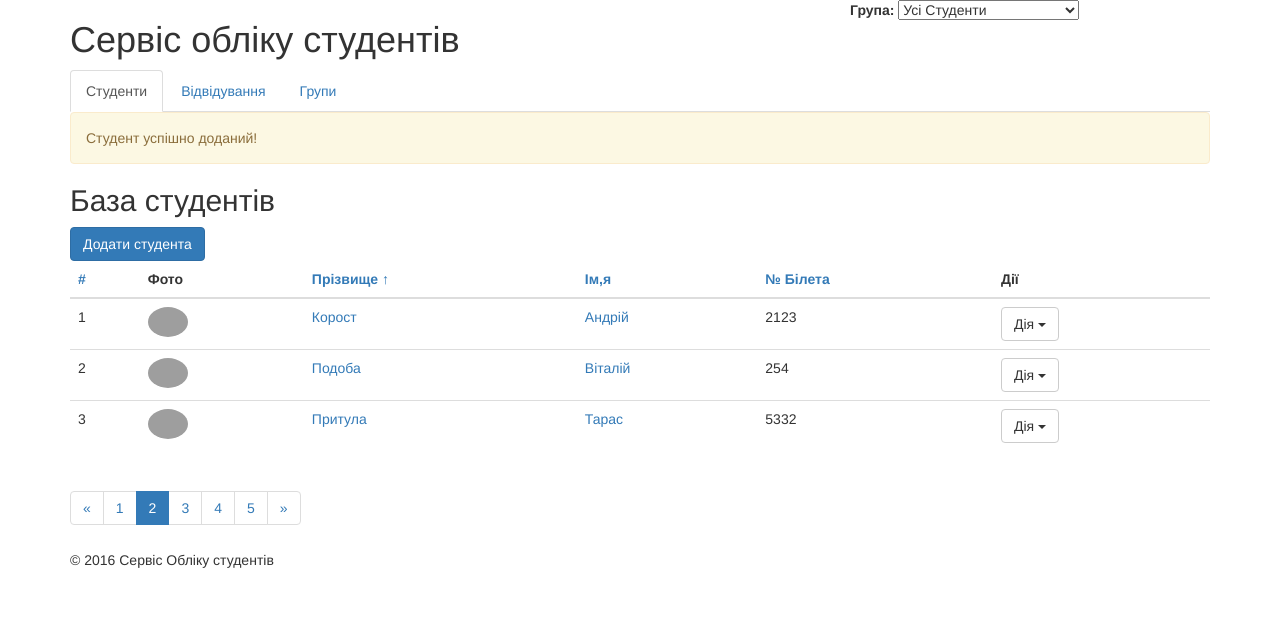
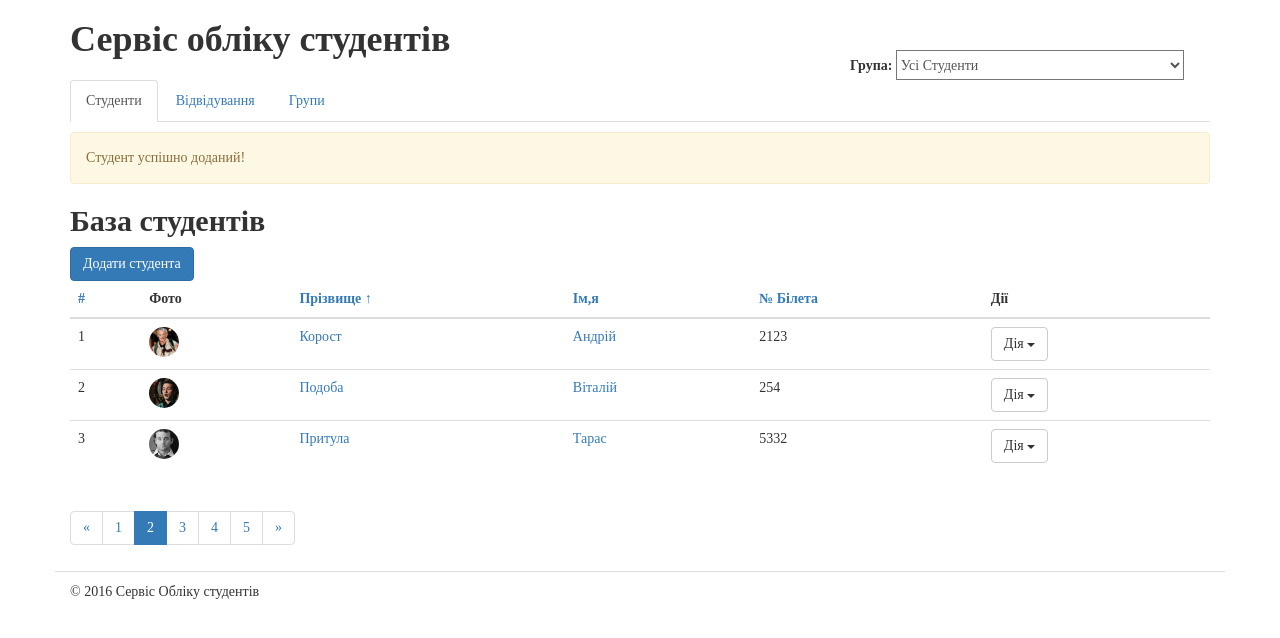
Before and after one commit to samitnuk/studentsdb, a Django app: page / in a window 1280 px wide. Shown: the top 638 px of the page. Run offline with Django 3.2, Linux system fonts and the light colour scheme; some libraries are stand-ins or nearby versions; grey boxes are pictures that could not be loaded.

Commit message:
add static files

```diff
--- /dev/null
+++ b/students/static/css/main.css
@@ -0,0 +1,31 @@
+/* Global Styles */
+body {
+    font-family: Ubuntu;
+}
+
+.alert {
+    margin: 10px 0 5px 0;
+}
+h1, h2, h3, h4, h5, h6 {
+    font-weight: bold;
+}
+
+/* Group Selector Style */
+#groupe-selector {
+    margin-top: 50px;
+}
+#groupe-selector select {
+    width: 80%;
+    margin: 0;
+    background-color: #fff;
+    border: 1 px solid #ccc;
+    height: 30px;
+    line-height: 30px;
+    color: #555;
+}
+
+/* Footer Style */
+#footer {
+    border-top: 1px solid #ddd;
+    padding-top: 10px;
+}
--- a/students/templates/students/students_list.html
+++ b/students/templates/students/students_list.html
@@ -6,7 +6,7 @@
   <meta name="description" value="Система обліку студентів навчального закладу" />
   <meta name="viewport" content="width=device-width, initial-scale=1" />
   <link rel="stylesheet" href="https://maxcdn.bootstrapcdn.com/bootstrap/3.3.6/css/bootstrap.min.css" integrity="sha384-1q8mTJOASx8j1Au+a5WDVnPi2lkFfwwEAa8hDDdjZlpLegxhjVME1fgjWPGmkzs7" crossorigin="anonymous" />
-  <link rel="stylesheet" href="./css/main.css"/>
+  <link rel="stylesheet" href="/static/css/main.css"/>
 </head>
 <body>
   <!-- Start Container -->
@@ -62,7 +62,7 @@
           <tbody>
             <tr>
               <td>1</td>
-              <td><img src="./img/image1.jpg" height="30" class="img-circle"></td>
+              <td><img src="/static/img/image1.jpg" height="30" class="img-circle"></td>
               <td><a href="{% url 'students_edit' 1 %}">Корост</a></td>
               <td><a href="{% url 'students_edit' 1 %}">Андрій</a></td>
               <td>2123</td>
@@ -81,7 +81,7 @@
             </tr>
             <tr>
               <td>2</td>
-              <td><img src="./img/image2.jpg" height="30" class="img-circle"></td>
+              <td><img src="/static/img/image2.jpg" height="30" class="img-circle"></td>
               <td><a href="{% url 'students_edit' 2 %}">Подоба</a></td>
               <td><a href="{% url 'students_edit' 2 %}">Віталій</a></td>
               <td>254</td>
@@ -100,7 +100,7 @@
             </tr>
             <tr>
               <td>3</td>
-              <td><img src="./img/image3.jpg" height="30" class="img-circle"></td>
+              <td><img src="/static/img/image3.jpg" height="30" class="img-circle"></td>
               <td><a href="{% url 'students_edit' 3 %}">Притула</a></td>
               <td><a href="{% url 'students_edit' 3 %}">Тарас</a></td>
               <td>5332</td>
```
Also changed, not shown: students/static/img/image1.jpg (added), students/static/img/image2.jpg (added), students/static/img/image3.jpg (added).
